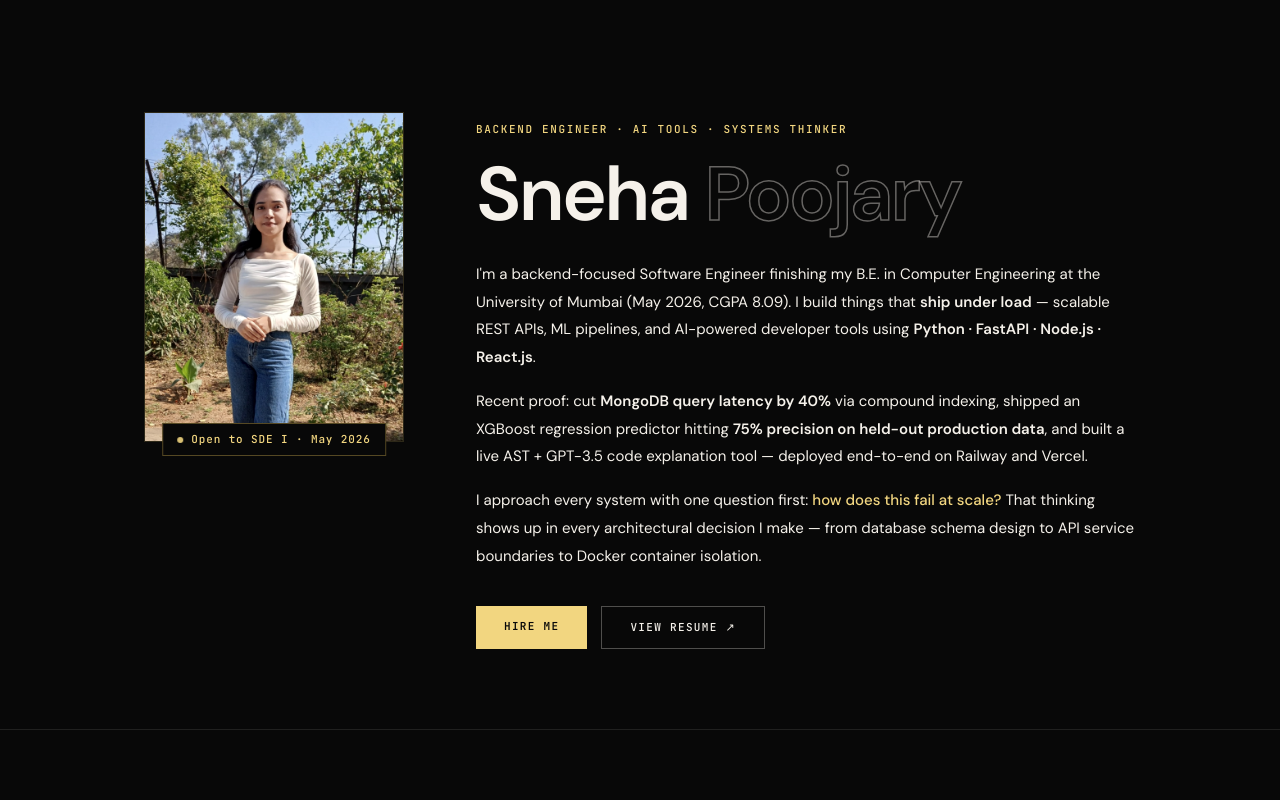
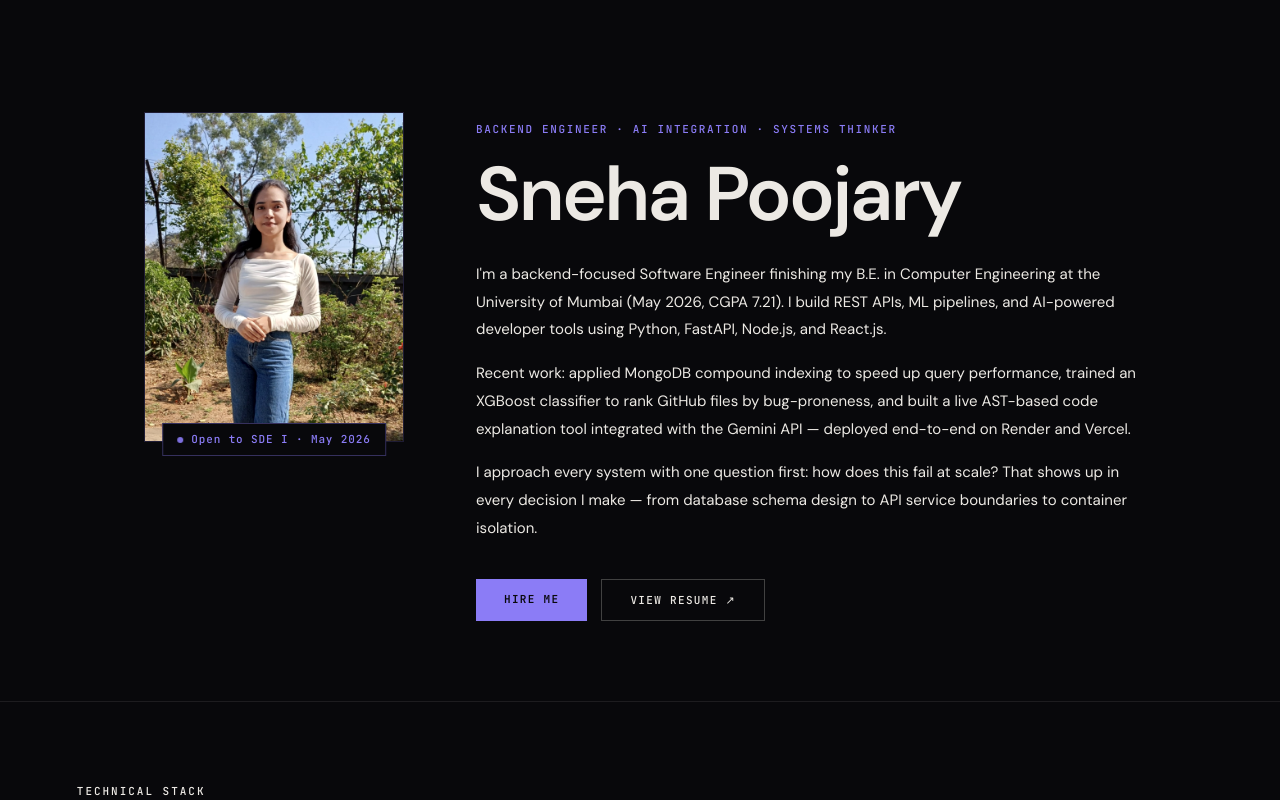
Before and after one commit to SnehaPoojary20/Portfolio, a React (Vite) app in the folder Frontend/: page / in a window 1280 px wide. Shown: the top 800 px of the page. Built offline with nearby package versions, Linux system fonts and the light colour scheme.

Commit message:
Refactor Aboutme component and CSS for improved styling and consistency; update color variables and text content

```diff
--- a/Frontend/src/About ME/Aboutme.css
+++ b/Frontend/src/About ME/Aboutme.css
@@ -15,7 +15,6 @@
 }
 
 .image { flex-shrink: 0; display: flex; flex-direction: column; gap: 22px; }
-
 .image-wrapper { position: relative; }
 
 .profile-img {
@@ -23,8 +22,8 @@
   height: 330px;
   object-fit: cover;
   display: block;
-  border: 1px solid rgba(201,168,76,0.2);
-  filter: grayscale(20%) contrast(1.05);
+  border: 1px solid rgba(139,124,246,0.18);
+  filter: grayscale(15%) contrast(1.05);
   transition: filter 0.4s, transform 0.4s;
 }
 
@@ -36,8 +35,8 @@
   left: 50%;
   transform: translateX(-50%);
   background: var(--black);
-  border: 1px solid rgba(201,168,76,0.4);
-  color: var(--gold);
+  border: 1px solid rgba(139,124,246,0.35);
+  color: var(--accent);
   font-size: 11px;
   font-family: var(--mono);
   font-weight: 500;
@@ -51,16 +50,13 @@
 
 .badge-dot {
   width: 6px; height: 6px;
-  background: var(--gold);
+  background: var(--accent);
   border-radius: 50%;
   flex-shrink: 0;
   animation: pulse 2.5s infinite;
 }
 
-@keyframes pulse {
-  0%, 100% { opacity: 1; }
-  50% { opacity: 0.4; }
-}
+@keyframes pulse { 0%, 100% { opacity: 1; } 50% { opacity: 0.4; } }
 
 .description { max-width: 660px; padding-top: 8px; }
 
@@ -70,7 +66,7 @@
   font-weight: 500;
   letter-spacing: 0.15em;
   text-transform: uppercase;
-  color: var(--gold);
+  color: var(--accent);
   margin-bottom: 20px;
 }
 
@@ -80,33 +76,25 @@
   font-weight: 600;
   line-height: 0.95;
   letter-spacing: -0.035em;
-  color: var(--white);
+  color: var(--text);
   margin-bottom: 30px;
-}
-
-.title-accent {
-  color: transparent;
-  -webkit-text-stroke: 1.5px rgba(245,241,234,0.4);
 }
 
 .bio {
   font-family: var(--sans);
   font-size: 15px;
   line-height: 1.85;
-  color: var(--white-2);
+  color: var(--text);
   margin-bottom: 16px;
   font-weight: 400;
 }
-
-.bio strong { color: var(--white); font-weight: 600; }
-.bio em     { color: var(--gold); font-style: normal; font-weight: 500; }
 
 .about-cta { display: flex; gap: 14px; margin-top: 36px; flex-wrap: wrap; }
 
 .btn-primary {
   display: inline-block;
   padding: 11px 28px;
-  background: var(--gold);
+  background: var(--accent);
   color: var(--black);
   font-family: var(--mono);
   font-size: 11px;
@@ -117,13 +105,13 @@
   transition: background 0.2s, transform 0.15s;
 }
 
-.btn-primary:hover { background: #d4b05a; transform: translateY(-2px); }
+.btn-primary:hover { background: #a396ff; transform: translateY(-2px); }
 
 .btn-ghost {
   display: inline-block;
   padding: 11px 28px;
-  border: 1px solid rgba(245,241,234,0.3);
-  color: var(--white-2);
+  border: 1px solid rgba(236,233,228,0.25);
+  color: var(--text);
   font-family: var(--mono);
   font-size: 11px;
   font-weight: 500;
@@ -133,7 +121,7 @@
   transition: border-color 0.2s, color 0.2s, transform 0.15s;
 }
 
-.btn-ghost:hover { border-color: var(--gold); color: var(--gold); transform: translateY(-2px); }
+.btn-ghost:hover { border-color: var(--accent); color: var(--accent); transform: translateY(-2px); }
 
 @media (max-width: 900px) {
   .about { flex-direction: column; align-items: center; gap: 48px; padding: 12vh 5vw 6vh; }
--- a/Frontend/src/About ME/Aboutme.jsx
+++ b/Frontend/src/About ME/Aboutme.jsx
@@ -6,11 +6,7 @@
     <section className="about" id="about">
       <div className="image">
         <div className="image-wrapper">
-          <img
-            className="profile-img"
-            src="/Sneha.jpeg"
-            alt="Sneha Poojary"
-          />
+          <img className="profile-img" src="/Sneha.jpeg" alt="Sneha Poojary" />
           <div className="availability-badge">
             <span className="badge-dot" />
             Open to SDE I · May 2026
@@ -19,51 +15,33 @@
       </div>
 
       <div className="description">
-        <p className="about-eyebrow">
-          Backend Engineer · AI Tools · Systems Thinker
-        </p>
+        <p className="about-eyebrow">Backend Engineer · AI Integration · Systems Thinker</p>
 
-        <h1 className="title">
-          Sneha <span className="title-accent">Poojary</span>
-        </h1>
+        <h1 className="title">Sneha Poojary</h1>
 
         <p className="bio">
-          I'm a backend-focused Software Engineer finishing my B.E. in Computer
-          Engineering at the University of Mumbai (May 2026, CGPA 8.09). I
-          build things that <strong>ship under load</strong> — scalable REST
-          APIs, ML pipelines, and AI-powered developer tools using{" "}
-          <strong>Python · FastAPI · Node.js · React.js</strong>.
+          I'm a backend-focused Software Engineer finishing my B.E. in Computer Engineering
+          at the University of Mumbai (May 2026, CGPA 7.21). I build REST APIs, ML pipelines,
+          and AI-powered developer tools using Python, FastAPI, Node.js, and React.js.
         </p>
 
         <p className="bio">
-          Recent proof: cut <strong>MongoDB query latency by 40%</strong> via
-          compound indexing, shipped an XGBoost regression predictor hitting{" "}
-          <strong>75% precision on held-out production data</strong>, and built
-          a live AST + GPT-3.5 code explanation tool — deployed end-to-end on
-          Railway and Vercel.
+          Recent work: applied MongoDB compound indexing to speed up query performance,
+          trained an XGBoost classifier to rank GitHub files by bug-proneness, and built a
+          live AST-based code explanation tool integrated with the Gemini API — deployed
+          end-to-end on Render and Vercel.
         </p>
 
         <p className="bio">
-          I approach every system with one question first:{" "}
-          <em>how does this fail at scale?</em> That thinking shows up in every
-          architectural decision I make — from database schema design to API
-          service boundaries to Docker container isolation.
+          I approach every system with one question first: how does this fail at scale?
+          That shows up in every decision I make — from database schema design to API
+          service boundaries to container isolation.
         </p>
 
         <div className="about-cta">
-          <a
-            href="mailto:snehapoojary2004@gmail.com"
-            className="btn-primary"
-          >
-            Hire Me
-          </a>
-
-          <a
-            href="https://drive.google.com/drive/folders/1WUxGKpBbu02MUqZa72df_PDHrfpOgia4"
-            target="_blank"
-            rel="noopener noreferrer"
-            className="btn-ghost"
-          >
+          <a href="mailto:snehapoojary2004@gmail.com" className="btn-primary">Hire Me</a>
+          <a href="https://drive.google.com/drive/folders/1WUxGKpBbu02MUqZa72df_PDHrfpOgia4"
+             target="_blank" rel="noopener noreferrer" className="btn-ghost">
             View Resume ↗
           </a>
         </div>
--- a/Frontend/src/index.css
+++ b/Frontend/src/index.css
@@ -1,22 +1,22 @@
 @import url('https://fonts.googleapis.com/css2?family=JetBrains+Mono:wght@300;400;500;600&family=DM+Sans:ital,opsz,wght@0,9..40,300;0,9..40,400;0,9..40,500;0,9..40,600;1,9..40,300;1,9..40,400&display=swap');
 
 :root {
-  --black:      #080808;
-  --black-2:    #0e0e0e;
-  --black-3:    #161616;
-  --black-4:    #1f1f1f;
+  --black:      #08080b;
+  --black-2:    #0e0e12;
+  --black-3:    #151519;
+  --black-4:    #1c1c21;
 
-  /* Two-color text system: white for all body/label/heading text, butter
-     yellow reserved only for highlighted keywords, links, and accents. */
-  --white:      #f5f1ea;   /* all text, everywhere — headings, body, labels, dates */
-  --white-2:    #f5f1ea;
-  --white-3:    #f5f1ea;
+  /* Single-color text system: warm off-white for ALL body/heading/label text.
+     Accent is reserved ONLY for standalone elements — eyebrows, links, tags,
+     badges — never mixed with body text inside the same sentence or line. */
+  --text:       #ece9e4;
+  --text-dim:   #8a8a92;   /* secondary/meta text — dates, captions — used alone, never inline-mixed with --text */
 
-  --gold:       #f2d680;   /* butter yellow — keyword highlights, links, accents only */
-  --gold-dim:   rgba(242,214,128,0.18);  /* decorative fills only, never text */
-  --gold-faint: rgba(242,214,128,0.07);  /* decorative fills only, never text */
+  --accent:     #8b7cf6;   /* single accent: violet. Labels, links, tags, badges only. */
+  --accent-dim: rgba(139,124,246,0.14);
+  --accent-faint: rgba(139,124,246,0.06);
 
-  --rule:       rgba(245,241,234,0.10);  /* hairline borders only */
+  --rule:       rgba(236,233,228,0.09);
   --mono:       'JetBrains Mono', monospace;
   --sans:       'DM Sans', sans-serif;
 }
@@ -28,19 +28,19 @@
 
 body {
   background-color: var(--black) !important;
-  color: var(--white);
+  color: var(--text);
   font-family: var(--sans);
   font-weight: 400;
   line-height: 1.7;
   overflow-x: hidden;
 }
 
-::selection { background: rgba(242,214,128,0.25); color: var(--black); }
+::selection { background: rgba(139,124,246,0.28); color: var(--black); }
 
 ::-webkit-scrollbar { width: 3px; }
 ::-webkit-scrollbar-track { background: var(--black); }
-::-webkit-scrollbar-thumb { background: rgba(242,214,128,0.3); }
-::-webkit-scrollbar-thumb:hover { background: rgba(242,214,128,0.55); }
+::-webkit-scrollbar-thumb { background: rgba(139,124,246,0.35); }
+::-webkit-scrollbar-thumb:hover { background: rgba(139,124,246,0.6); }
 
 .navbar {
   position: fixed;
@@ -50,7 +50,7 @@
   align-items: center;
   justify-content: space-between;
   padding: 1.1rem 6vw;
-  background: rgba(8,8,8,0.92);
+  background: rgba(8,8,11,0.92);
   border-bottom: 1px solid var(--rule);
   backdrop-filter: blur(20px);
   -webkit-backdrop-filter: blur(20px);
@@ -60,7 +60,7 @@
   font-family: var(--mono);
   font-size: 13px;
   letter-spacing: 0.1em;
-  color: var(--gold);
+  color: var(--accent);
   text-decoration: none;
   font-weight: 500;
 }
@@ -77,22 +77,22 @@
   font-size: 11px;
   letter-spacing: 0.1em;
   text-transform: uppercase;
-  color: var(--white-3);
+  color: var(--text-dim);
   text-decoration: none;
   transition: color 0.2s;
 }
 
-.navbar-links a:hover { color: var(--gold); }
+.navbar-links a:hover { color: var(--accent); }
 
 .navbar-cta {
   padding: 7px 18px !important;
-  border: 1px solid rgba(201,168,76,0.4) !important;
-  color: var(--gold) !important;
-  border-radius: 1px;
+  border: 1px solid rgba(139,124,246,0.4) !important;
+  color: var(--accent) !important;
+  border-radius: 2px;
   transition: background 0.2s !important;
 }
 
-.navbar-cta:hover { background: var(--gold-dim) !important; }
+.navbar-cta:hover { background: var(--accent-dim) !important; }
 
 .footer {
   padding: 1.5rem 6vw;
@@ -106,7 +106,7 @@
 .footer-copy {
   font-family: var(--mono);
   font-size: 11px;
-  color: var(--white-3);
+  color: var(--text-dim);
   letter-spacing: 0.08em;
 }
 
@@ -116,13 +116,13 @@
   gap: 8px;
   font-family: var(--mono);
   font-size: 11px;
-  color: var(--gold);
+  color: var(--accent);
   letter-spacing: 0.06em;
 }
 
 .footer-dot {
   width: 6px; height: 6px;
-  background: var(--gold);
+  background: var(--accent);
   border-radius: 50%;
   animation: blink 2.5s infinite;
 }
@@ -132,7 +132,6 @@
   50% { opacity: 0.3; }
 }
 
-/* ── MOBILE ── */
 @media (max-width: 768px) {
   .navbar { padding: 1rem 5vw; }
   .navbar-links { gap: 1.2rem; }
```
